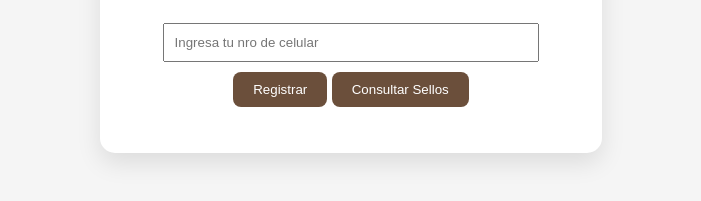
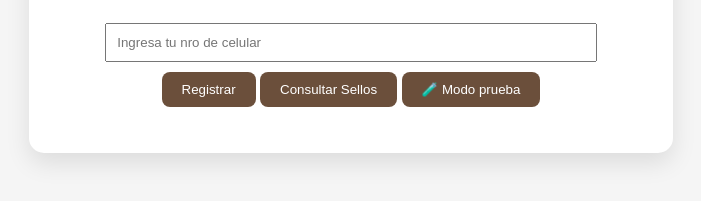
Before and after one commit to Aronsv/tarjeta-fidelizacion, a plain HTML site: page index.html in a window 1280 px wide. Shown: the part 397-598 px from the top of the page, without its empty margins (289-990 px from the left). Drawn offline with Linux system fonts and the light colour scheme.

Commit message:
Update index.html
boton prueba

```diff
--- a/index.html
+++ b/index.html
@@ -14,6 +14,7 @@
   <input type="text" id="usuario" placeholder="Ingresa tu nro de celular">
     <button onclick="registrar()">Registrar</button>
     <button onclick="consultar()">Consultar Sellos</button>
+    <button onclick="modoTest()">🧪 Modo prueba</button>
 
   <p id="mensaje"></p>
   <div id="tarjeta" class="tarjeta oculto">
```
